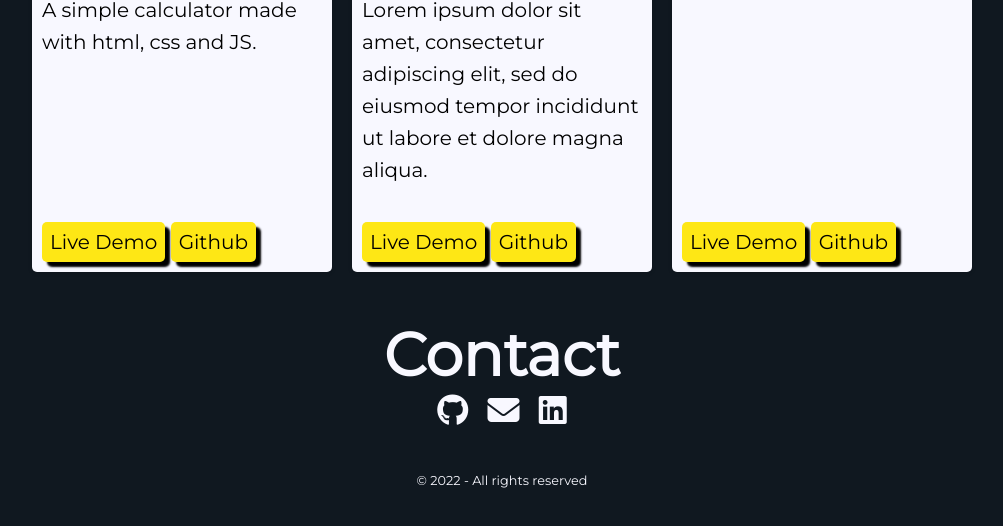
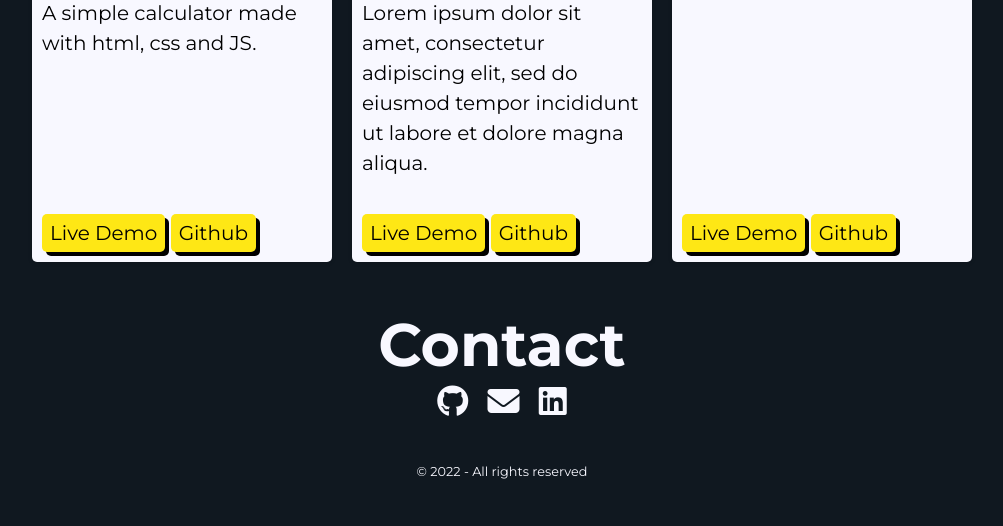
Before and after one commit to therwal/portfolio, a plain HTML site: page index.html in a window 1280 px wide. Shown: the part 868-1394 px from the top of the page, without its empty margins (138-1141 px from the left). Drawn offline with Linux system fonts and the light colour scheme.

Commit message:
added site

```diff
--- a/index.html
+++ b/index.html
@@ -10,7 +10,7 @@
     <link rel="preconnect" href="https://fonts.googleapis.com" />
     <link rel="preconnect" href="https://fonts.gstatic.com" crossorigin />
     <link
-      href="https://fonts.googleapis.com/css2?family=Major+Mono+Display&family=Montserrat&display=swap"
+      href="https://fonts.googleapis.com/css2?family=Major+Mono+Display&family=Montserrat:wght@400;700&display=swap"
       rel="stylesheet"
     />
     <script
@@ -87,7 +87,11 @@
                 eiusmod tempor incididunt ut labore et dolore magna aliqua.
               </p>
               <div class="links">
-                <a href="">Live Demo</a>
+                <a
+                  href="https://vermillion-semifreddo-37285b.netlify.app/"
+                  target="_blank"
+                  >Live Demo</a
+                >
                 <a href="">Github</a>
               </div>
             </div>
--- a/style.css
+++ b/style.css
@@ -4,13 +4,14 @@
   --ff-secondary: 'Major Mono Display', monospace;
 
   /* color */
-  --bg-color: #101820ff;
-  --bg-light: #fee715ff;
+  --clr-primary: #101820ff;
+  --clr-secondary: #122e43;
+  --clr-accent: #fee715ff;
 
   --clr-light: #f8f8ff;
   --clr-dark: black;
 
-  /* color size */
+  /* font size */
   --fs-h1: 3rem;
   --fs-h2: 2.25rem;
   --fs-h3: 1.25rem;
@@ -34,11 +35,12 @@
 
 body {
   margin: 0;
-  background-color: var(--bg-color);
+  min-height: 100vh;
+  background-color: var(--clr-primary);
   color: var(--clr-light);
   font-family: var(--ff-primary);
   font-size: var(--ff-body);
-  line-height: 1.6;
+  line-height: 1.5;
 }
 
 img {
@@ -69,7 +71,7 @@ header {
   position: sticky;
   top: 0;
   z-index: 10;
-  padding: 1rem 0;
+  padding: 1em 0;
   box-shadow: rgba(0, 0, 0, 0.24) 0px 3px 8px;
   background-color: rgba(255, 255, 255, 0.15);
   backdrop-filter: blur(5px);
@@ -104,7 +106,7 @@ header {
 }
 
 .nav-item:hover {
-  color: var(--bg-light);
+  color: var(--clr-accent);
 }
 
 .logo {
@@ -132,7 +134,7 @@ section {
 
 .welcome-subtitle {
   font-size: var(--fs-h3);
-  background-color: var(--bg-light);
+  background-color: var(--clr-accent);
   margin: 1em 0;
   padding: 0.5em 1em;
   color: black;
@@ -168,18 +170,6 @@ section {
     width: calc(100% + 1.5em);
   }
 }
-
-/* .welcome {
-  display: flex;
-  justify-content: center;
-  align-items: center;
-  height: 100vh;
-}
-
-.welcome h1 {
-  font-family: 'Major Mono Display', monospace;
-  font-weight: 400;
-} */
 
 section h2 {
   width: 100%;
@@ -228,18 +218,22 @@ section h2 {
 
 .project a {
   display: inline-block;
-  background-color: var(--bg-light);
-  border: 0 0 1em 1em solid black;
-  box-shadow: 0.25em 0.25em 0.1em black;
+  background-color: var(--clr-accent);
+  box-shadow: 0.2em 0.2em 0 black;
   color: black;
   text-decoration: none;
   padding: 0.2em 0.4em;
   border-radius: 5px;
-  transition: all ease-in-out 0.2s;
+  transition: all ease-in-out 0.3s;
 }
 
 .project a:hover {
-  box-shadow: none;
+  box-shadow: 0.25em 0.25em 0 black;
+  transform: translateY(-0.1em);
+}
+
+.project a:active {
+  box-shadow: inset 0.1em 0.25em 0.2em black;
   transform: translateY(0.2em);
 }
 
```
